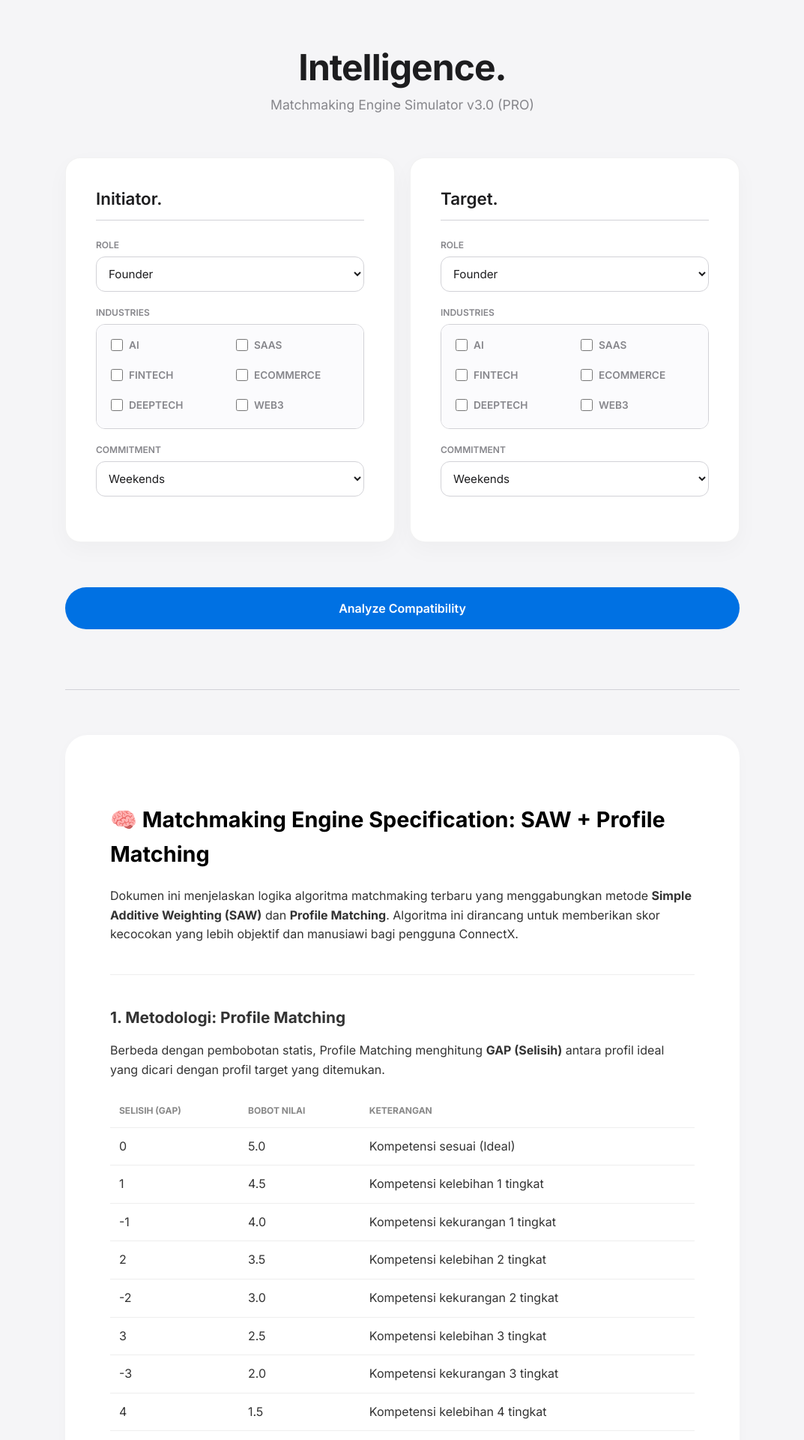
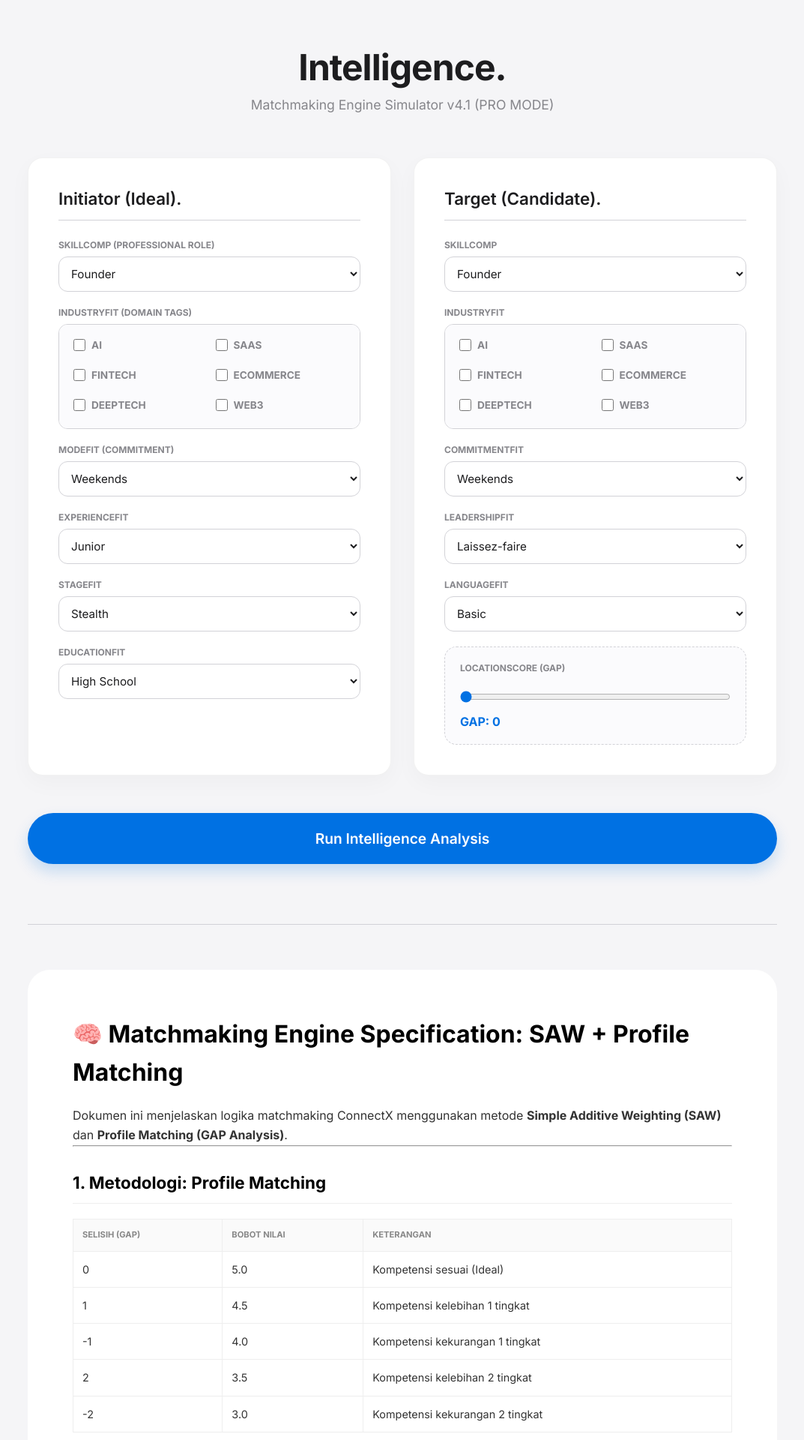
Before and after one commit to imanmukhlisin/Getconnectx.app, a Laravel app: page /staging/algoritmpro in a window 1280 px wide. Shown: the top 1920 px of the page at 75% size, without its empty margins (103-1176 px from the left). Run offline with Laravel 12, Linux system fonts and the light colour scheme; parts of the project's set-up code (start-up, migrations or seed data) failed here and were passed over; some libraries are stand-ins or nearby versions.

Commit message:
feat: overhaul matchmaking simulator UI and expand pro-mode fit parameters

```diff
--- a/resources/views/staging/matchmaking.blade.php
+++ b/resources/views/staging/matchmaking.blade.php
@@ -3,7 +3,7 @@
 <head>
     <meta charset="UTF-8">
     <meta name="viewport" content="width=device-width, initial-scale=1.0">
-    <title>ConnectX | SAW Match Engine</title>
+    <title>ConnectX | Match Engine ({{ strtoupper($mode) }})</title>
     <link href="https://fonts.googleapis.com/css2?family=Inter:wght@300;400;500;600;700;800&display=swap" rel="stylesheet">
     <style>
         :root {
@@ -16,29 +16,22 @@
             --radius: 20px;
         }
 
-        * { box-sizing: border-box; margin: 0; padding: 0; font-family: 'Inter', -apple-system, sans-serif; }
+        * { box-sizing: border-box; margin: 0; padding: 0; font-family: 'Inter', sans-serif; }
         body { background-color: var(--apple-bg); color: var(--apple-text); padding: 60px 20px; -webkit-font-smoothing: antialiased; }
-        .container { max-width: 900px; margin: 0 auto; }
+        .container { max-width: 1000px; margin: 0 auto; }
 
         header { text-align: center; margin-bottom: 60px; }
         h1 { font-size: 3rem; font-weight: 700; letter-spacing: -0.02em; }
         p.subtitle { color: var(--apple-text-dim); font-size: 1.1rem; margin-top: 10px; }
 
-        .card {
-            background: var(--apple-card);
-            border-radius: var(--radius);
-            padding: 40px;
-            box-shadow: 0 10px 30px rgba(0,0,0,0.03);
-            border: 1px solid rgba(0,0,0,0.05);
-            margin-bottom: 30px;
-        }
+        .card { background: var(--apple-card); border-radius: var(--radius); padding: 40px; box-shadow: 0 10px 30px rgba(0,0,0,0.03); border: 1px solid rgba(0,0,0,0.05); margin-bottom: 30px; }
         .card h2 { font-size: 1.4rem; font-weight: 600; margin-bottom: 25px; border-bottom: 1px solid var(--apple-border); padding-bottom: 15px; }
 
-        .sim-grid { display: grid; grid-template-columns: 1fr 1fr; gap: 20px; margin-bottom: 20px; }
+        .sim-grid { display: grid; grid-template-columns: 1fr 1fr; gap: 30px; }
         @media (max-width: 800px) { .sim-grid { grid-template-columns: 1fr; } }
 
         .field { margin-bottom: 20px; }
-        label { display: block; font-size: 0.75rem; font-weight: 600; color: var(--apple-text-dim); margin-bottom: 8px; text-transform: uppercase; }
+        label { display: block; font-size: 0.75rem; font-weight: 700; color: var(--apple-text-dim); margin-bottom: 8px; text-transform: uppercase; }
 
         select { width: 100%; background: #ffffff; border: 1px solid var(--apple-border); border-radius: 12px; padding: 12px; color: var(--apple-text); font-size: 0.95rem; }
 
@@ -46,40 +39,41 @@
         .tag-pill { display: flex; align-items: center; gap: 8px; font-size: 0.85rem; padding: 4px; }
         .tag-pill input { height: 16px; width: 16px; accent-color: var(--apple-blue); }
 
-        .btn-run { width: 100%; padding: 18px; border-radius: 99px; border: none; background: var(--apple-blue); color: white; font-weight: 600; font-size: 1rem; cursor: pointer; transition: 0.2s; margin-top: 10px; }
-        .btn-run:hover { opacity: 0.9; transform: scale(0.99); }
+        .btn-run { width: 100%; padding: 22px; border-radius: 99px; border: none; background: var(--apple-blue); color: white; font-weight: 600; font-size: 1.2rem; cursor: pointer; transition: 0.2s; margin-top: 20px; box-shadow: 0 10px 20px rgba(0, 113, 227, 0.2); }
+        .btn-run:hover { opacity: 0.95; transform: scale(0.99); }
 
         #results { display: none; }
-        .score-box { text-align: center; padding: 30px; }
-        .score-val { font-size: 4rem; font-weight: 700; color: var(--apple-blue); }
-        .avg-row { display: flex; justify-content: center; gap: 15px; margin-top: 20px; }
-        .avg-item { background: #fbfbfd; padding: 15px 25px; border-radius: 15px; border: 1px solid var(--apple-border); }
+        .score-box { text-align: center; padding: 40px; }
+        .score-val { font-size: 5rem; font-weight: 800; color: var(--apple-blue); }
+        .avg-row { display: flex; justify-content: center; gap: 20px; margin-top: 20px; }
+        .avg-item { background: #fbfbfd; padding: 20px 40px; border-radius: 20px; border: 1px solid var(--apple-border); text-align: center; }
+
+        .geo-slider { background: #fbfbfd; padding: 20px; border-radius: 16px; border: 1px dashed var(--apple-border); margin-top: 10px; }
+        input[type="range"] { width: 100%; accent-color: var(--apple-blue); margin: 15px 0; }
 
         /* Documentation Style */
         .doc-section { margin-top: 80px; padding-top: 60px; border-top: 1px solid var(--apple-border); }
-        .doc-content { background: white; padding: 60px; border-radius: 30px; font-size: 1rem; line-height: 1.6; color: #333; box-shadow: 0 4px 20px rgba(0,0,0,0.02); }
-        .doc-content h2 { margin: 30px 0 20px; font-size: 1.8rem; color: #000; }
-        .doc-content h3 { margin: 25px 0 15px; font-size: 1.3rem; }
-        .doc-content table { width: 100%; border-collapse: collapse; margin: 20px 0; }
-        .doc-content th, .doc-content td { text-align: left; padding: 12px; border-bottom: 1px solid #eee; }
-        .doc-content th { font-weight: 700; color: #888; text-transform: uppercase; font-size: 0.75rem; }
-        .doc-content code { background: #f5f5f7; padding: 2px 6px; border-radius: 4px; font-family: monospace; }
-        .doc-content hr { border: none; border-top: 1px solid #eee; margin: 40px 0; }
+        .doc-content { background: white; padding: 60px; border-radius: 30px; font-size: 1rem; line-height: 1.6; color: #333; }
+        .doc-content h2 { font-size: 2rem; margin-bottom: 20px; color: #000; font-weight: 700; }
+        .doc-content h3 { margin-top: 30px; font-size: 1.4rem; color: #000; border-bottom: 1px solid #eee; padding-bottom: 10px; }
+        .doc-content table { width: 100%; border-collapse: collapse; margin: 20px 0; font-size: 0.9rem; }
+        .doc-content th, .doc-content td { text-align: left; padding: 12px; border: 1px solid #eee; }
+        .doc-content th { background: #fafafa; font-weight: 700; text-transform: uppercase; color: #888; font-size: 0.7rem; }
     </style>
 </head>
 <body>
     <div class="container">
         <header>
             <h1>Intelligence.</h1>
-            <p class="subtitle">Matchmaking Engine Simulator v3.0 ({{ strtoupper($mode) }})</p>
+            <p class="subtitle">Matchmaking Engine Simulator v4.1 ({{ strtoupper($mode) }} MODE)</p>
         </header>
 
         <div class="sim-grid">
             <!-- User A -->
             <div class="card">
-                <h2>Initiator.</h2>
+                <h2>Initiator (Ideal).</h2>
                 <div class="field">
-                    <label>Role</label>
+                    <label>skillComp (Professional Role)</label>
                     <select id="a-role">
                         @foreach($roles as $main => $subCategories)
                             @foreach($subCategories as $sub => $list)
@@ -91,7 +85,7 @@
                     </select>
                 </div>
                 <div class="field">
-                    <label>Industries</label>
+                    <label>industryFit (Domain Tags)</label>
                     <div class="tag-wall" id="a-tags">
                         @foreach($industries as $t)
                             <label class="tag-pill"><input type="checkbox" value="{{ $t }}"> <span>{{ $t }}</span></label>
@@ -99,18 +93,32 @@
                     </div>
                 </div>
                 <div class="field">
-                    <label>Commitment</label>
+                    <label>modeFit (Commitment)</label>
                     <select id="a-commitment">
                         @foreach($commitments as $c) <option value="{{ $c }}">{{ $c }}</option> @endforeach
                     </select>
                 </div>
+                @if($mode === 'pro')
+                <div class="field">
+                    <label>experienceFit</label>
+                    <select id="a-experience">@foreach($experience as $e) <option value="{{ $e }}">{{ $e }}</option> @endforeach</select>
+                </div>
+                <div class="field">
+                    <label>stageFit</label>
+                    <select id="a-stage">@foreach($stages as $s) <option value="{{ $s }}">{{ $s }}</option> @endforeach</select>
+                </div>
+                <div class="field">
+                    <label>educationFit</label>
+                    <select id="a-education">@foreach($education as $ed) <option value="{{ $ed }}">{{ $ed }}</option> @endforeach</select>
+                </div>
+                @endif
             </div>
 
             <!-- User B -->
             <div class="card">
-                <h2>Target.</h2>
+                <h2>Target (Candidate).</h2>
                 <div class="field">
-                    <label>Role</label>
+                    <label>skillComp</label>
                     <select id="b-role">
                         @foreach($roles as $main => $subCategories)
                             @foreach($subCategories as $sub => $list)
@@ -122,7 +130,7 @@
                     </select>
                 </div>
                 <div class="field">
-                    <label>Industries</label>
+                    <label>industryFit</label>
                     <div class="tag-wall" id="b-tags">
                         @foreach($industries as $t)
                             <label class="tag-pill"><input type="checkbox" value="{{ $t }}"> <span>{{ $t }}</span></label>
@@ -130,41 +138,55 @@
                     </div>
                 </div>
                 <div class="field">
-                    <label>Commitment</label>
+                    <label>commitmentFit</label>
                     <select id="b-commitment">
                         @foreach($commitments as $c) <option value="{{ $c }}">{{ $c }}</option> @endforeach
                     </select>
                 </div>
+                @if($mode === 'pro')
+                <div class="field">
+                    <label>leadershipFit</label>
+                    <select id="b-leadership">@foreach($leadership as $l) <option value="{{ $l }}">{{ $l }}</option> @endforeach</select>
+                </div>
+                <div class="field">
+                    <label>languageFit</label>
+                    <select id="b-language">@foreach($languages as $lan) <option value="{{ $lan }}">{{ $lan }}</option> @endforeach</select>
+                </div>
+                <div class="geo-slider">
+                    <label>locationScore (GAP)</label>
+                    <input type="range" id="geo-dist" min="0" max="4" value="0">
+                    <div style="font-weight: 700; color: var(--apple-blue);">GAP: <span id="geo-val">0</span></div>
+                </div>
+                @endif
             </div>
         </div>
 
-        <button class="btn-run" onclick="calculate()">Analyze Compatibility</button>
+        <button class="btn-run" onclick="calculate()">Run Intelligence Analysis</button>
 
         <div id="results" class="card">
             <div class="score-box">
                 <div class="score-val" id="score-text">0%</div>
-                <div class="score-label">MATCH SCORE</div>
+                <div class="score-label">MATCH SCORE (SAW)</div>
             </div>
             <div class="avg-row">
                 <div class="avg-item">
-                    <div style="font-weight:700; font-size:1.5rem;" id="ncf-val">0.0</div>
-                    <div style="font-size:0.7rem; color:var(--apple-text-dim);">NCF (60%)</div>
+                    <div style="font-weight:800; font-size:2.2rem;" id="ncf-val">0.0</div>
+                    <div style="font-size:0.75rem; color:var(--apple-text-dim); font-weight:600;">NCF (60%)</div>
                 </div>
                 <div class="avg-item">
-                    <div style="font-weight:700; font-size:1.5rem;" id="nsf-val">0.0</div>
-                    <div style="font-size:0.7rem; color:var(--apple-text-dim);">NSF (40%)</div>
+                    <div style="font-weight:800; font-size:2.2rem;" id="nsf-val">0.0</div>
+                    <div style="font-size:0.75rem; color:var(--apple-text-dim); font-weight:600;">NSF (40%)</div>
                 </div>
             </div>
         </div>
 
-        <!-- Documentation Section (EXACT SPEC) -->
+        <!-- Documentation Section -->
         <div class="doc-section">
             <div class="doc-content">
                 <h2>🧠 Matchmaking Engine Specification: SAW + Profile Matching</h2>
-                <p>Dokumen ini menjelaskan logika algoritma matchmaking terbaru yang menggabungkan metode <strong>Simple Additive Weighting (SAW)</strong> dan <strong>Profile Matching</strong>. Algoritma ini dirancang untuk memberikan skor kecocokan yang lebih objektif dan manusiawi bagi pengguna ConnectX.</p>
+                <p>Dokumen ini menjelaskan logika matchmaking ConnectX menggunakan metode <strong>Simple Additive Weighting (SAW)</strong> dan <strong>Profile Matching (GAP Analysis)</strong>.</p>
                 <hr>
                 <h3>1. Metodologi: Profile Matching</h3>
-                <p>Berbeda dengan pembobotan statis, Profile Matching menghitung <strong>GAP (Selisih)</strong> antara profil ideal yang dicari dengan profil target yang ditemukan.</p>
                 <table>
                     <thead><tr><th>Selisih (Gap)</th><th>Bobot Nilai</th><th>Keterangan</th></tr></thead>
                     <tbody>
@@ -173,61 +195,38 @@
                         <tr><td>-1</td><td>4.0</td><td>Kompetensi kekurangan 1 tingkat</td></tr>
                         <tr><td>2</td><td>3.5</td><td>Kompetensi kelebihan 2 tingkat</td></tr>
                         <tr><td>-2</td><td>3.0</td><td>Kompetensi kekurangan 2 tingkat</td></tr>
-                        <tr><td>3</td><td>2.5</td><td>Kompetensi kelebihan 3 tingkat</td></tr>
-                        <tr><td>-3</td><td>2.0</td><td>Kompetensi kekurangan 3 tingkat</td></tr>
-                        <tr><td>4</td><td>1.5</td><td>Kompetensi kelebihan 4 tingkat</td></tr>
-                        <tr><td>-4</td><td>1.0</td><td>Kompetensi kekurangan 4 tingkat</td></tr>
                     </tbody>
                 </table>
-                <hr>
-                <h3>2. Pembagian Variabel & Gating (Free vs Pro)</h3>
-                <p>Skor dihitung berdasarkan pengelompokan kriteria menjadi <strong>Core Factor (CF)</strong> dan <strong>Secondary Factor (SF)</strong>.</p>
-                <h4>💠 User FREE (4 Variabel)</h4>
-                <table>
-                    <thead><tr><th>Tipe</th><th>Variabel</th><th>Deskripsi</th></tr></thead>
-                    <tbody>
-                        <tr><td><strong>Core (60%)</strong></td><td><code>modeFit</code></td><td>Keselarasan niat (Intent alignment).</td></tr>
-                        <tr><td><strong>Core (60%)</strong></td><td><code>skillComp</code></td><td>Saling melengkapi (Hacker x Hustler).</td></tr>
-                        <tr><td><strong>Secondary (40%)</strong></td><td><code>industryFit</code></td><td>Kesamaan minat industri.</td></tr>
-                        <tr><td><strong>Secondary (40%)</strong></td><td><code>commitmentFit</code></td><td>Kesamaan ketersediaan waktu.</td></tr>
-                    </tbody>
-                </table>
-                <h4>💎 User PRO (10 Variabel)</h4>
-                <table>
-                    <thead><tr><th>Tipe</th><th>Variabel</th><th>Deskripsi</th></tr></thead>
-                    <tbody>
-                        <tr><td><strong>Core (60%)</strong></td><td><code>modeFit</code>, <code>skillComp</code></td><td>Dasar matchmaking.</td></tr>
-                        <tr><td><strong>Core (60%)</strong></td><td><code>industryFit</code></td><td>Relevansi sektor startup.</td></tr>
-                        <tr><td><strong>Core (60%)</strong></td><td><code>experienceFit</code></td><td>Kedalaman jam terbang.</td></tr>
-                        <tr><td><strong>Core (60%)</strong></td><td><code>stageFit</code></td><td>Kesesuaian tahap startup.</td></tr>
-                        <tr><td><strong>Secondary (40%)</strong></td><td><code>commitmentFit</code></td><td>Ketersediaan waktu.</td></tr>
-                        <tr><td><strong>Secondary (40%)</strong></td><td><code>locationScore</code></td><td>Proksimitas geografis.</td></tr>
-                    </tbody>
-                </table>
-                <hr>
-                <h3>3. Rumus Kalkulasi (SAW)</h3>
-                <p><code>Total Score = (60% × Rata-rata Nilai CF) + (40% × Rata-rata Nilai SF)</code></p>
-                <p><strong>Tahapan:</strong><br>1. Normalisasi: GAP → 1-5.<br>2. Rata-rata CF (NCF).<br>3. Rata-rata SF (NSF).<br>4. Final Score: Map to 0-100.</p>
+                <h3>2. Variabel Gating</h3>
+                <p><strong>User FREE:</strong> <code>modeFit</code>, <code>skillComp</code>, <code>industryFit</code>, <code>commitmentFit</code>.</p>
+                <p><strong>User PRO:</strong> Full 10 Variables (Experience, Stage, Location, Leadership, Language, Education).</p>
             </div>
         </div>
     </div>
 
     <script>
+        const slider = document.getElementById('geo-dist');
+        if(slider) slider.oninput = function() { document.getElementById('geo-val').innerText = this.value; }
+
         async function calculate() {
             const getTags = (id) => Array.from(document.querySelectorAll(`#${id} input:checked`)).map(el => el.value);
-
-            // Clean Payload to prevent 500 errors
             const payload = {
                 mode: '{{ $mode }}',
                 userA: {
                     role: document.getElementById('a-role').value,
                     tags: getTags('a-tags'),
-                    commitment: document.getElementById('a-commitment').value
+                    commitment: document.getElementById('a-commitment').value,
+                    experience: document.getElementById('a-experience')?.value,
+                    stage: document.getElementById('a-stage')?.value,
+                    education: document.getElementById('a-education')?.value
                 },
                 userB: {
                     role: document.getElementById('b-role').value,
                     tags: getTags('b-tags'),
-                    commitment: document.getElementById('b-commitment').value
+                    commitment: document.getElementById('b-commitment').value,
+                    leadership: document.getElementById('b-leadership')?.value,
+                    language: document.getElementById('b-language')?.value,
+                    gap_location: document.getElementById('geo-dist')?.value || 0
                 }
             };
 
@@ -237,15 +236,12 @@
                 body: JSON.stringify(payload)
             });
 
-            if (!resp.ok) { alert('Simulation Error. Please check inputs.'); return; }
-
             const res = await resp.json();
             document.getElementById('results').style.display = 'block';
             document.getElementById('score-text').innerText = res.score + '%';
             document.getElementById('ncf-val').innerText = res.ncf;
             document.getElementById('nsf-val').innerText = res.nsf;
-
-            window.scrollTo({ top: 400, behavior: 'smooth' });
+            window.scrollTo({ top: 300, behavior: 'smooth' });
         }
     </script>
 </body>
```
